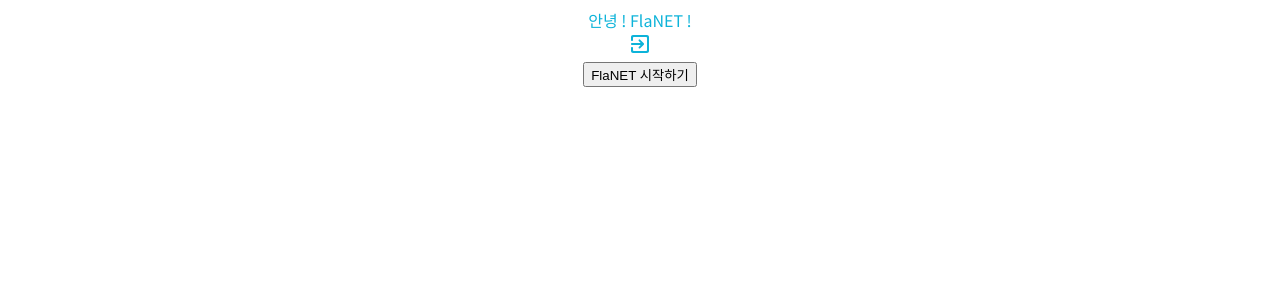
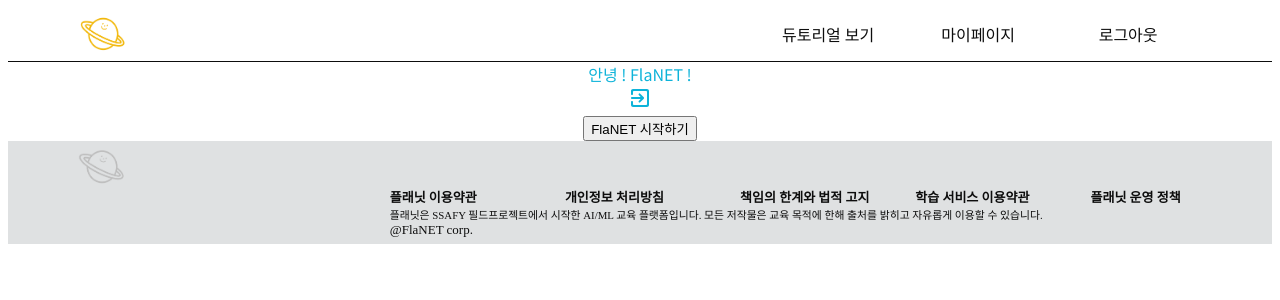
Before and after one commit to minjin0121/flanet, a React (Create React App) app in the folder frontend/: page / in a window 1280 px wide. Shown: the top 300 px of the page. Built offline with nearby package versions, Linux system fonts and the light colour scheme; no server answers; what blockly would draw is missing.

Commit message:
feat: 🍎 Frontend Header, Footer 구현
✅ Closes: #S04FIELD02-155

```diff
--- a/frontend/src/App.js
+++ b/frontend/src/App.js
@@ -1,5 +1,7 @@
 import React from "react";
 import { BrowserRouter, Switch, Route } from "react-router-dom";
+import Header from "./components/index/Header";
+import Footer from "./components/index/Footer";
 import Home from "./pages/Home";
 import SignIn from "./pages/user/SignIn";
 import SignUp from "./pages/user/SignUp";
@@ -8,12 +10,14 @@
 function App() {
   return (
     <BrowserRouter>
+      <Header />
       <Switch>
         <Route exact path="/" component={Home} />
         <Route path="/signin" component={SignIn} />
         <Route path="/signup" component={SignUp} />
         <Route path="/blockcoding" component={BlockCoding} />
       </Switch>
+      <Footer />
     </BrowserRouter>
   );
 }
--- /dev/null
+++ b/frontend/src/components/index/Footer.js
@@ -0,0 +1,29 @@
+import React from "react";
+
+function Footer() {
+  return (
+    <footer className="footer">
+      <img
+        src={`${process.env.PUBLIC_URL}/img/flanet_gray_logo.png`}
+        className="logo"
+        alt="logo"
+      />
+      <div className="footerExplanation d-inline">
+        <div className="footerBold">
+          <span>플래닛 이용약관</span>
+          <span>개인정보 처리방침</span>
+          <span>책임의 한계와 법적 고지</span>
+          <span>학습 서비스 이용약관</span>
+          <span>플래닛 운영 정책</span>
+        </div>
+        <div className="footerSmall">
+          플래닛은 SSAFY 필드프로젝트에서 시작한 AI/ML 교육 플랫폼입니다. 모든
+          저작물은 교육 목적에 한해 출처를 밝히고 자유롭게 이용할 수 있습니다.
+        </div>
+        <div className="footerCorp">@FlaNET corp.</div>
+      </div>
+    </footer>
+  );
+}
+
+export default Footer;
--- /dev/null
+++ b/frontend/src/components/index/Header.js
@@ -0,0 +1,20 @@
+import React from "react";
+
+function Header() {
+  return (
+    <header className="header">
+      <img
+        src={`${process.env.PUBLIC_URL}/img/flanet_logo.png`}
+        className="logo"
+        alt="logo"
+      />
+      <nav className="nav">
+        <a href="/">듀토리얼 보기</a>
+        <a href="/">마이페이지</a>
+        <a href="/">로그아웃</a>
+      </nav>
+    </header>
+  );
+}
+
+export default Header;
--- a/frontend/src/styles/Color.scss
+++ b/frontend/src/styles/Color.scss
@@ -1,6 +1,6 @@
 @import url(http://fonts.googleapis.com/earlyaccess/notosanskr.css);
 
-$flanet-font: 'Noto Sans KR', sans-serif;
+$flanet-font: "Noto Sans KR", sans-serif;
 $flanet-white: #ffffff;
 $flanet-light-gray: #eeeeee;
 $flanet-gray: #dfe1e2;
--- a/frontend/src/styles/index.scss
+++ b/frontend/src/styles/index.scss
@@ -1,4 +1,6 @@
 @import "./Color.scss";
+@import "./index/Header.scss";
+@import "./index/Footer.scss";
 @import "./App.scss";
 @import "./blockcoding/BlockCoding.scss";
 @import "./user/Index.scss";
--- /dev/null
+++ b/frontend/src/styles/index/Footer.scss
@@ -0,0 +1,32 @@
+.footer {
+  display: flex;
+  flex-direction: column;
+  padding: 0.5%;
+  margin-top: auto;
+  color: $flanet_black;
+  background-color: $flanet-gray;
+  .logo {
+    width: 50px;
+    height: 40px;
+    margin-left: 5%;
+  }
+  .footerExplanation {
+    display: inline;
+    margin-left: 30%;
+    font-size: small;
+    text-align: start;
+    .footerBold {
+      font-weight: bold;
+      display: flex;
+      span {
+        justify-content: space-between;
+        width: 180px;
+      }
+    }
+    .footerSmall {
+      font-size: smaller;
+    }
+    .footerCorp {
+    }
+  }
+}
--- /dev/null
+++ b/frontend/src/styles/index/Header.scss
@@ -0,0 +1,24 @@
+.header {
+  display: flex;
+  padding: 0.5%;
+  align-items: center;
+  border-bottom: 0.3mm solid $flanet_black;
+  .logo {
+    width: 50px;
+    height: 40px;
+    margin-left: 5%;
+  }
+  .nav {
+    display: flex;
+    margin-left: auto;
+    margin-right: 5%;
+    a {
+      justify-content: space-between;
+      width: 150px;
+      color: $flanet_black;
+      text-align: center;
+      font-weight: 500;
+      text-decoration: none;
+    }
+  }
+}
```
Also changed, not shown: frontend/public/img/flanet_gray_logo.png (added), frontend/public/img/flanet_logo.png (added).
